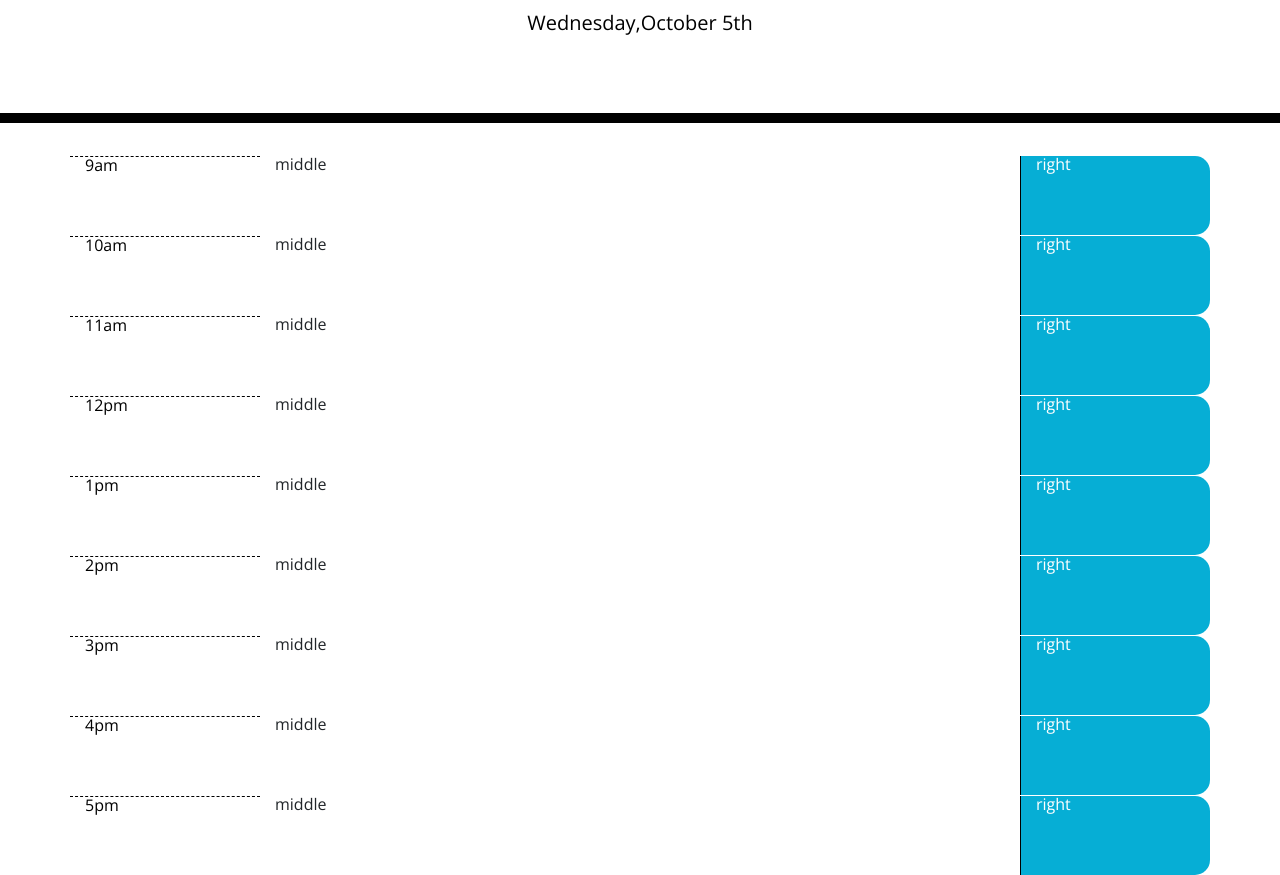
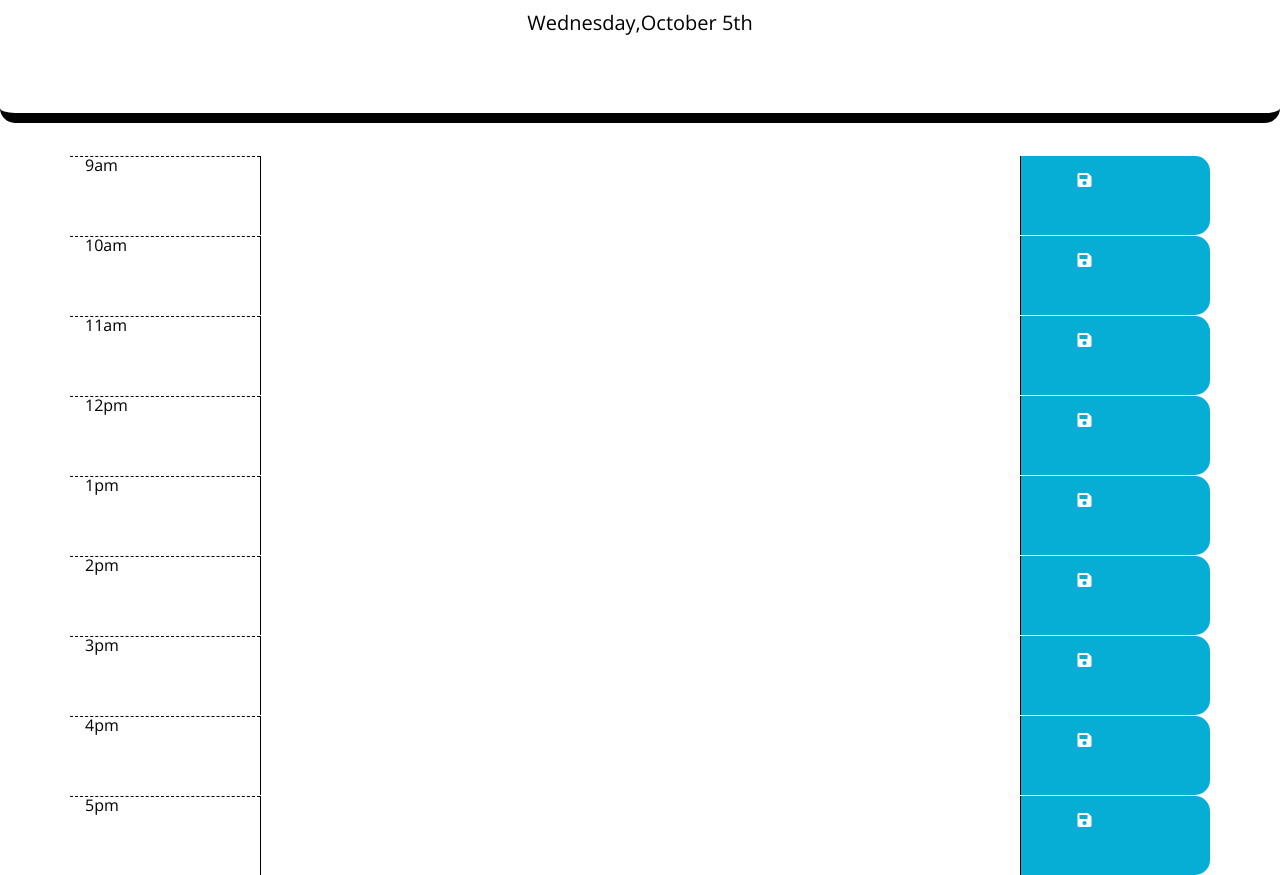
Before and after one commit to Alex-H1/day-planner, a plain HTML site: page index.html in a window 1280 px wide. Shown: the part 181-1056 px from the top of the page. Drawn offline with nearby package versions, Linux system fonts and the light colour scheme.

Commit message:
fixed time table

```diff
--- a/index.html
+++ b/index.html
@@ -23,57 +23,84 @@
   </head>
 
   <body>
-    <header class="jumbotron text-center">
+    <header class="jumbotron time-block">
       <h1 class="display-3">Work Day Scheduler</h1>
       <p class="lead">A simple calendar app for scheduling your work day</p>
       <p id="currentDay" class="lead"></p>
     </header>
+
     <div class="container">
+      <div class="row ">
+        <div class="col-2 hour time">9am</div>
+          <textarea class="col 8"></textarea>
+        <div class="col-2 saveBtn">
+          <i class="fas fa-save"></i>
+        </div>
+      </div>
+
       <div class="row">
-        <div class="col-2 hour">9am</div>
-        <div class="col-8 ">middle</div>
-        <div class="col-2 saveBtn">right</div>
+        <div class="col-2 hour time">10am</div>
+          <textarea class="col 8"></textarea>
+        <div class="col-2 saveBtn">
+          <i class="fas fa-save"></i>
+        </div>
+      </div>
+
+      <div class="row">
+        <div class="col-2 hour time">11am</div>
+          <textarea class="col 8"></textarea>
+        <div class="col-2 saveBtn">
+          <i class="fas fa-save"></i>
+        </div>
+      </div>
+
+      <div class="row">
+        <div class="col-2 hour time">12pm</div>
+          <textarea class="col 8"></textarea>
+        <div class="col-2 saveBtn">
+          <i class="fas fa-save"></i>
+        </div>
+      </div>
+
+      <div class="row">
+        <div class="col-2 hour time">1pm</div>
+          <textarea class="col 8"></textarea>
+        <div class="col-2 saveBtn">
+          <i class="fas fa-save"></i>
+        </div>
+      </div>
+
+      <div class="row">
+        <div class="col-2 hour time">2pm</div>
+          <textarea class="col 8"></textarea>
+        <div class="col-2 saveBtn">
+          <i class="fas fa-save"></i>
+        </div>
+      </div>
+
+      <div class="row">
+        <div class="col-2 hour time">3pm</div>
+          <textarea class="col 8"></textarea>
+        <div class="col-2 saveBtn">
+          <i class="fas fa-save"></i>
+        </div>
       </div>
       <div class="row">
-        <div class="col-2 hour">10am</div>
-        <div class="col-8 ">middle</div>
-        <div class="col-2 saveBtn">right</div>
+        <div class="col-2 hour time">4pm</div>
+          <textarea class="col 8"></textarea>
+        <div class="col-2 saveBtn">
+          <i class="fas fa-save"></i>
+        </div>
       </div>
+
       <div class="row">
-        <div class="col-2 hour">11am</div>
-        <div class="col-8 ">middle</div>
-        <div class="col-2 saveBtn">right</div>
+        <div class="col-2 hour time">5pm</div>
+          <textarea class="col 8"></textarea>
+        <div class="col-2 saveBtn">
+          <i class="fas fa-save"></i>
+        </div>
       </div>
-      <div class="row">
-        <div class="col-2 hour">12pm</div>
-        <div class="col-8 ">middle</div>
-        <div class="col-2 saveBtn">right</div>
-      </div>
-      <div class="row">
-        <div class="col-2 hour">1pm</div>
-        <div class="col-8 ">middle</div>
-        <div class="col-2 saveBtn">right</div>
-      </div>
-      <div class="row">
-        <div class="col-2 hour">2pm</div>
-        <div class="col-8 ">middle</div>
-        <div class="col-2 saveBtn">right</div>
-      </div>
-      <div class="row">
-        <div class="col-2 hour">3pm</div>
-        <div class="col-8 ">middle</div>
-        <div class="col-2 saveBtn">right</div>
-      </div>
-      <div class="row">
-        <div class="col-2 hour">4pm</div>
-        <div class="col-8 ">middle</div>
-        <div class="col-2 saveBtn">right</div>
-      </div>
-      <div class="row">
-        <div class="col-2 hour">5pm</div>
-        <div class="col-8 ">middle</div>
-        <div class="col-2 saveBtn">right</div>
-      </div>
+
     </div>
 
     <script src="https://cdnjs.cloudflare.com/ajax/libs/jquery/3.2.1/jquery.min.js"></script>
```
